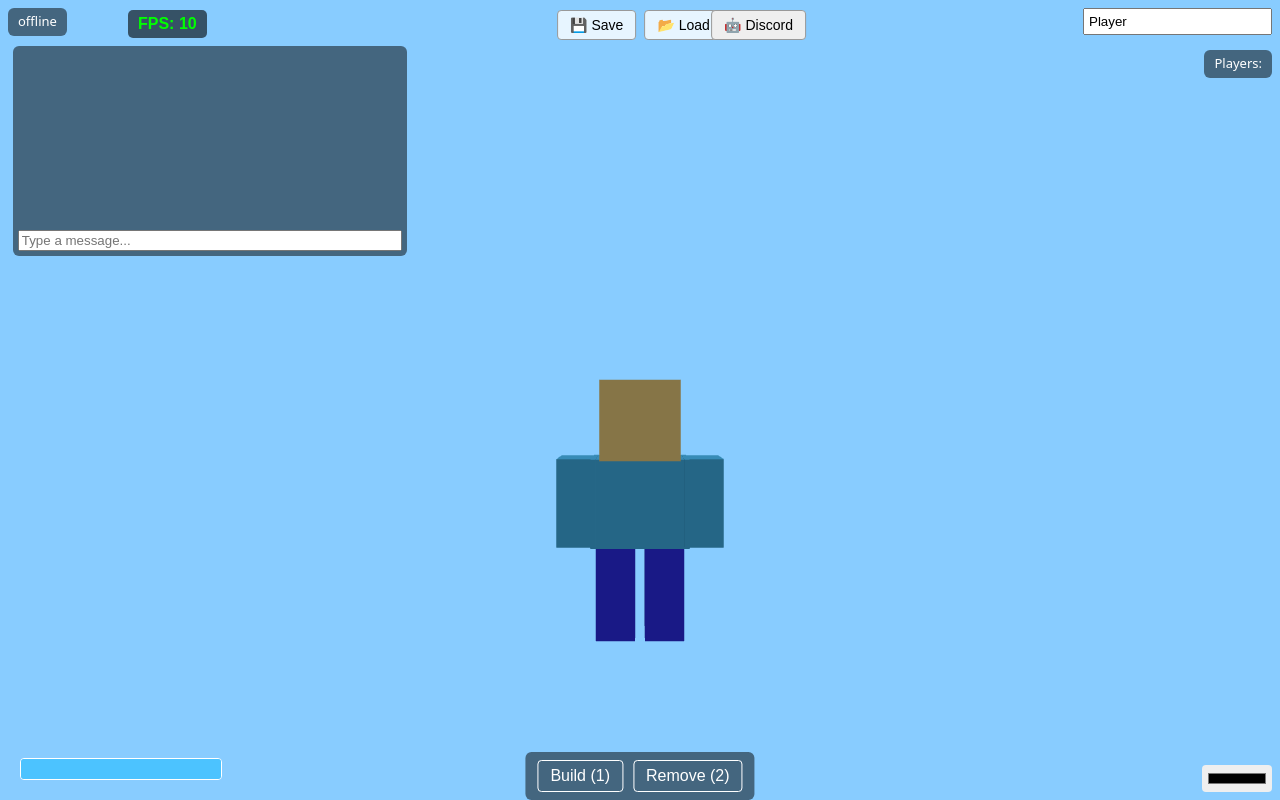
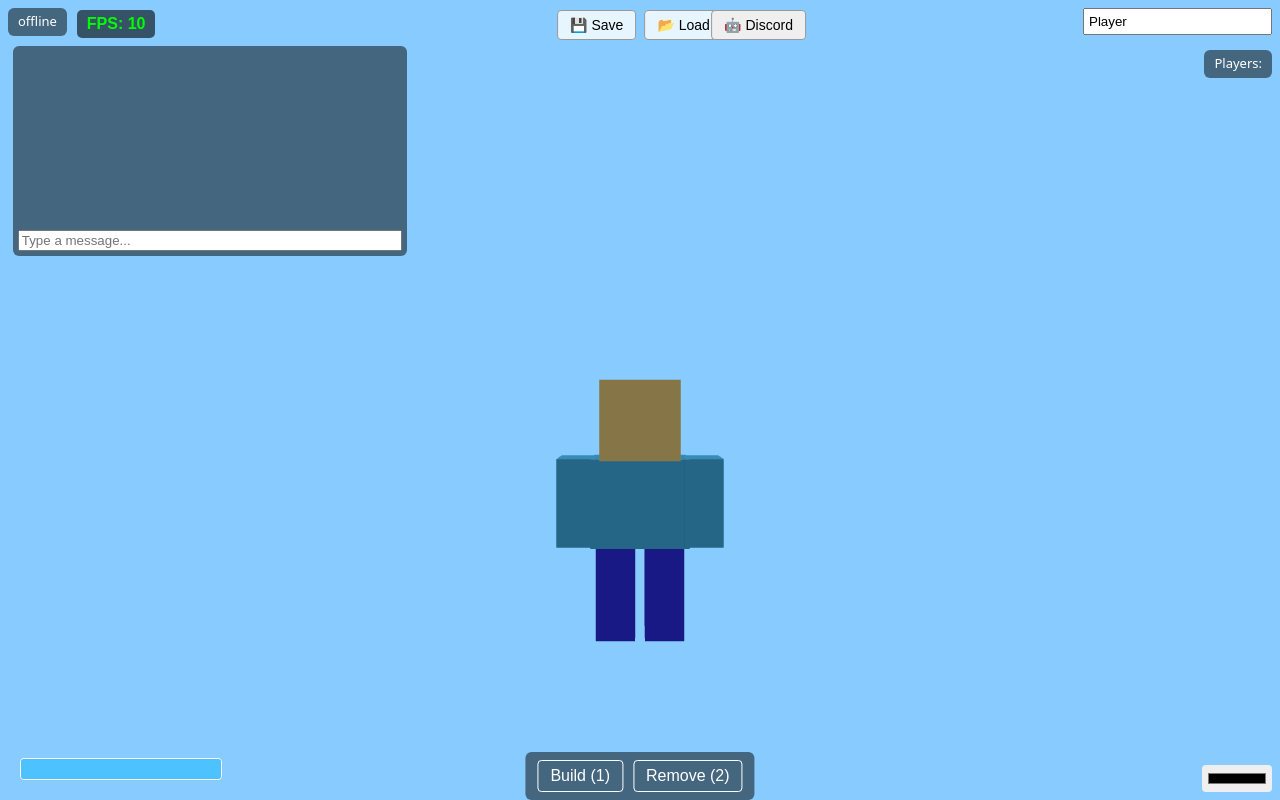
Before and after one commit to th3nu8/buildnblocks, a website: page public/index.html in a window 1280 px wide. Drawn offline with nearby package versions, Linux system fonts and the light colour scheme; no server answers; animation ran at ten frames a second.

Commit message:
Fps counter #3

```diff
--- a/public/index.html
+++ b/public/index.html
@@ -9,7 +9,7 @@
 #fpsCounter {
       position: fixed;
       top: 10px;
-      left: 10%;
+      left: 6%;
       font-family: Arial, sans-serif;
       font-size: 16px;
       font-weight: bold;
```
